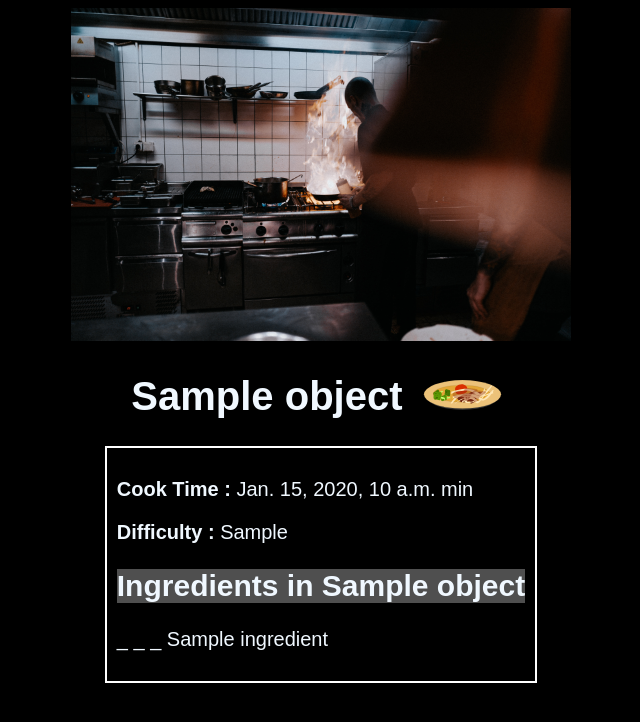
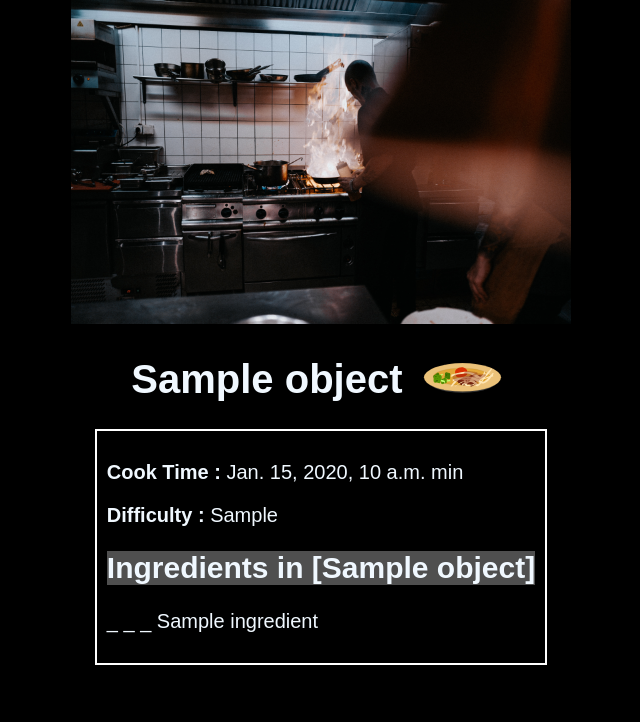
Before and after one commit to mpsylvan/recipe-app, a Django app: template recipes/templates/recipes/detail.html in a window 1280 px wide. Shown: the top 722 px of the page, without its empty margins (319-959 px from the left). Run offline with Django 3.2, Linux system fonts and the light colour scheme; the template is opened without the code that fills it: most values are stand-ins (such as "Sample title", 1, 10 or a date in 2020); some web fonts are replaced.

Commit message:
slight css tweak

```diff
--- a/recipes/static/recipes/styles/style.css
+++ b/recipes/static/recipes/styles/style.css
@@ -11,6 +11,11 @@ body{
     display: flex;
     align-items: center;
     flex-direction: column;
+    height: 80vh;
+}
+
+.ingredients-container{
+    justify-content: center;
 }
 
 .recipe-brief{
--- a/recipes/templates/recipes/detail.html
+++ b/recipes/templates/recipes/detail.html
@@ -8,13 +8,13 @@
     <link rel="stylesheet" href="{% static 'recipes/styles/style.css'%}">
     <title>{{object.name}}</title>
   </head>
-  <body>
+  <body class="ingredients-container">
     <img  src="{% static 'recipes/images/backsplash.jpg' %}" width="500" alt="bustling kitchen">
     <h1>{{object.name}} <img class="plate-svg" src="{% static 'recipes/images/dish.svg' %}" height="30"   alt=""></h1>
         <div class="recipe-detail">
           <p><b>Cook Time :  </b>{{object.cooking_time}} min</p>
           <p><b>Difficulty :  </b>{{object.calc_difficulty}}</p>
-          <h2  class="recipe-brief">Ingredients in {{object.name}}</h2>
+          <h2  class="recipe-brief">Ingredients in [{{object.name}}]</h2>
           {% for ingredient in object.get_ingredients%}
           <p>_ _ _ {{ingredient}}</p>
           {% endfor %}
--- a/recipes/templates/recipes/recipes_home.html
+++ b/recipes/templates/recipes/recipes_home.html
@@ -9,6 +9,8 @@
     <title>Recipe App</title>
   </head>
   <body>
+    <a href="{% url 'login' %}">Login</a>
+    <a href="{% url 'logout' %}">Logout</a>
     <img src="{% static 'recipes/images/backsplash.jpg' %}" width="800" alt="bustling kitchen">
     <h2>Welcome to the Recipe App </h2>
     <img src="{% static 'recipes/images/dishBW.svg' %}" alt="">
```
Also changed, not shown: 8 other files.
